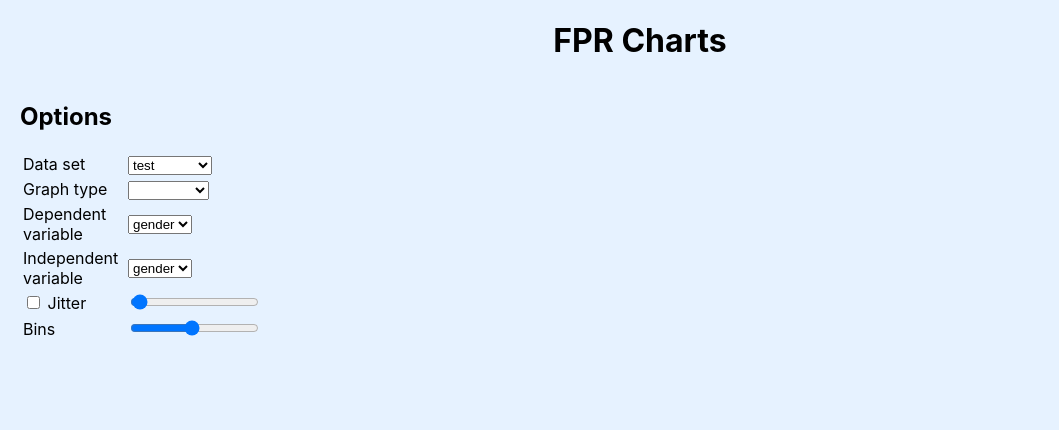
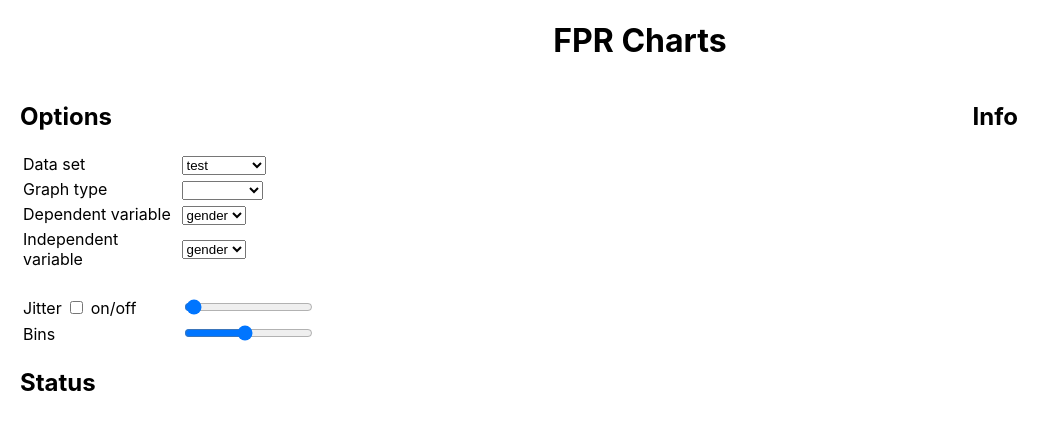
Before and after one commit to jelkink/fpr-chart, a React (Create React App) app in the folder frontend/: page / in a window 1280 px wide. Shown: the top 430 px of the page, without its empty margins (0-1059 px from the left). Built offline with nearby package versions, Linux system fonts and the light colour scheme.

Commit message:
Cosmetic changes

```diff
--- a/frontend/src/App.js
+++ b/frontend/src/App.js
@@ -6,6 +6,7 @@ import Header from "./components/Header";
 import Form from "./components/Form";
 import Canvas from "./components/Canvas";
 import Status from "./components/Status";
+import Info from "./components/Info";
 import Plot from "./library/Plot";
 
 function App() {
@@ -30,10 +31,15 @@ function App() {
     <div id="App">
       {<Header />}
       <div id="main">
+        <div id="left">
         {<Form data={data} plot={plot}/>}
+        {<Status message=""/>}
+        </div>
         {<Canvas/>}
+        <div id="left">
+        {<Info message=""/>}
+        </div>
       </div>
-      {<Status message=""/>}
     </div>
   );
 }
--- a/frontend/src/components/Canvas.js
+++ b/frontend/src/components/Canvas.js
@@ -4,7 +4,7 @@ function Canvas() {
 
     return (
         <div id="canvas">
-            <canvas id="chart" width="400" height="300"></canvas>
+            <canvas id="chart" width="250" height="200"></canvas>
         </div>
     )
 };
--- a/frontend/src/components/Form.js
+++ b/frontend/src/components/Form.js
@@ -88,8 +88,12 @@ function Form(props) {
                      </tr>
 
                      <tr>
+                        <td height="20px"></td>
+                     </tr>
+
+                     <tr>
                         <td>
-                            <input type="checkbox" checked={jitter} onChange={() => setJitter(!jitter)}/> Jitter
+                            Jitter <input type="checkbox" checked={jitter} onChange={() => setJitter(!jitter)}/> on/off
                         </td>
                         <td>
                             <input type="range" value={jitter_sd} onChange={(e) => setJitterSD(parseInt(e.target.value))} min="0" max="500" />
--- /dev/null
+++ b/frontend/src/components/Info.js
@@ -0,0 +1,13 @@
+import React from "react";
+
+function Info(props) {
+
+    return (
+        <div name="info">
+            <h2>Info</h2>
+            {props.message}
+        </div>
+    )
+};
+
+export default Info;
--- a/frontend/src/components/Status.js
+++ b/frontend/src/components/Status.js
@@ -4,6 +4,7 @@ function Status(props) {
 
     return (
         <div name="status">
+            <h2>Status</h2>
             {props.message}
         </div>
     )
--- a/frontend/src/css/App.css
+++ b/frontend/src/css/App.css
@@ -1,5 +1,5 @@
 body {
-  background-color: #e6f2ff;
+  background-color: #ffffff;
 }
 
 #header {
@@ -10,18 +10,24 @@ body {
   display: flex;
 }
 
-#left-bar {
+#left {
   flex: 1;
   margin-left: 20px;
   margin-right: 10px;
 }
 
 #canvas {
-  flex: 4;
+  flex: 2;
   margin-right: 20px;
   margin-top: 10px;
   margin-left: 10px;
   margin-bottom: 10px;
+}
+
+#right {
+  flex: 1;
+  margin-right: 20px;
+  margin-left: 10px;
 }
 
 .status {
--- /dev/null
+++ b/frontend/src/library/FormatUtils.js
@@ -0,0 +1,6 @@
+function round(x, digits) {
+
+    return Math.round(x * Math.pow(10, digits)) / Math.pow(10, digits);
+};
+
+export default round;
--- a/frontend/src/library/Tabulate.js
+++ b/frontend/src/library/Tabulate.js
@@ -1,4 +1,5 @@
 import rand_normal from "../library/Stats";
+import round from "../library/FormatUtils";
 
 function tabulate(variable) {
 
@@ -49,13 +50,13 @@ function bin(variable, bins) {
     }
 
     for (i = 0; i < variable.values.length; i++) {
-        idx = variable.values[i] === max ? bins-1 : Math.floor((variable.values[i] - min) / binsize);
+        idx = variable.values[i] > max - binsize ? bins-1 : Math.floor((variable.values[i] - min) / binsize);
         table[idx] += 1;
     }
 
     for (i = 0; i < bins; i++) {
 
-        labelled_table["[" + Math.round(min + i * binsize) + "-" + Math.round(min + (i+1) * binsize) + ")"] = table[i];
+        labelled_table[round(min + i * binsize, 2) + "-" + round(min + (i+1) * binsize, 2)] = table[i];
     }
 
     return labelled_table;
```
